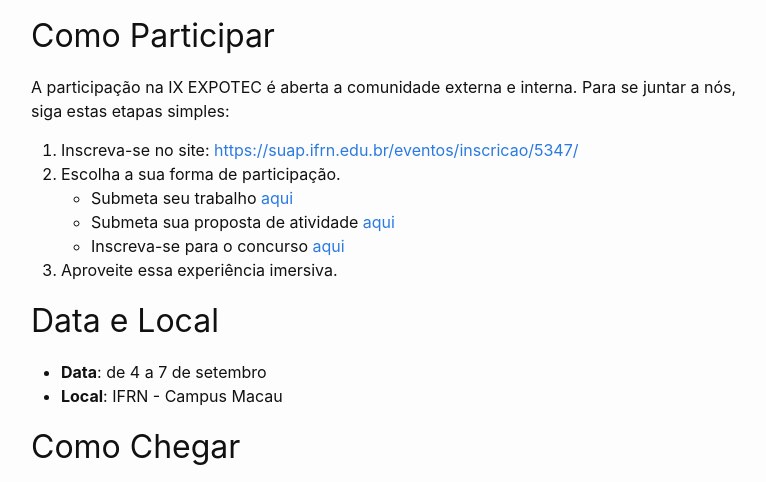
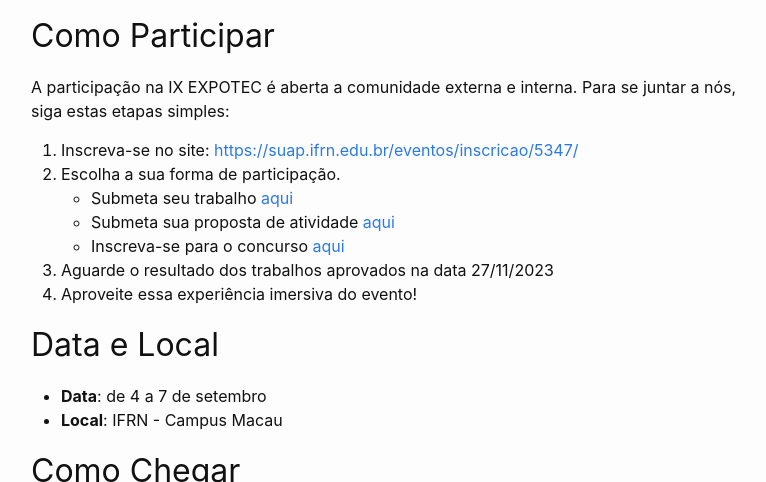
Before and after one commit to ifrn-macau/expotec2023, a Jekyll site: the page built from index.markdown, in a window 1280 px wide and 900 px high, scrolled down 2550 px, cut to the strip 0-482 px from the top of the window. Shown: the whole strip, without its empty margins (239-1005 px from the left). Built offline with Jekyll 4.4.1, drawn with Linux system fonts in a browser that asks for light colours.

```diff
--- a/index.markdown
+++ b/index.markdown
@@ -263,7 +263,8 @@ A participação na IX EXPOTEC é aberta a comunidade externa e interna. Para se
 - Submeta seu trabalho <a href="./chamadas">aqui</a>
 - Submeta sua proposta de atividade <a href="./propostas">aqui</a>
 - Inscreva-se para o concurso <a href="./concurso">aqui</a>
-3. Aproveite essa experiência imersiva.
+3. Aguarde o resultado dos trabalhos aprovados na data 27/11/2023
+4. Aproveite essa experiência imersiva do evento!
 
 
 # Data e Local
```
